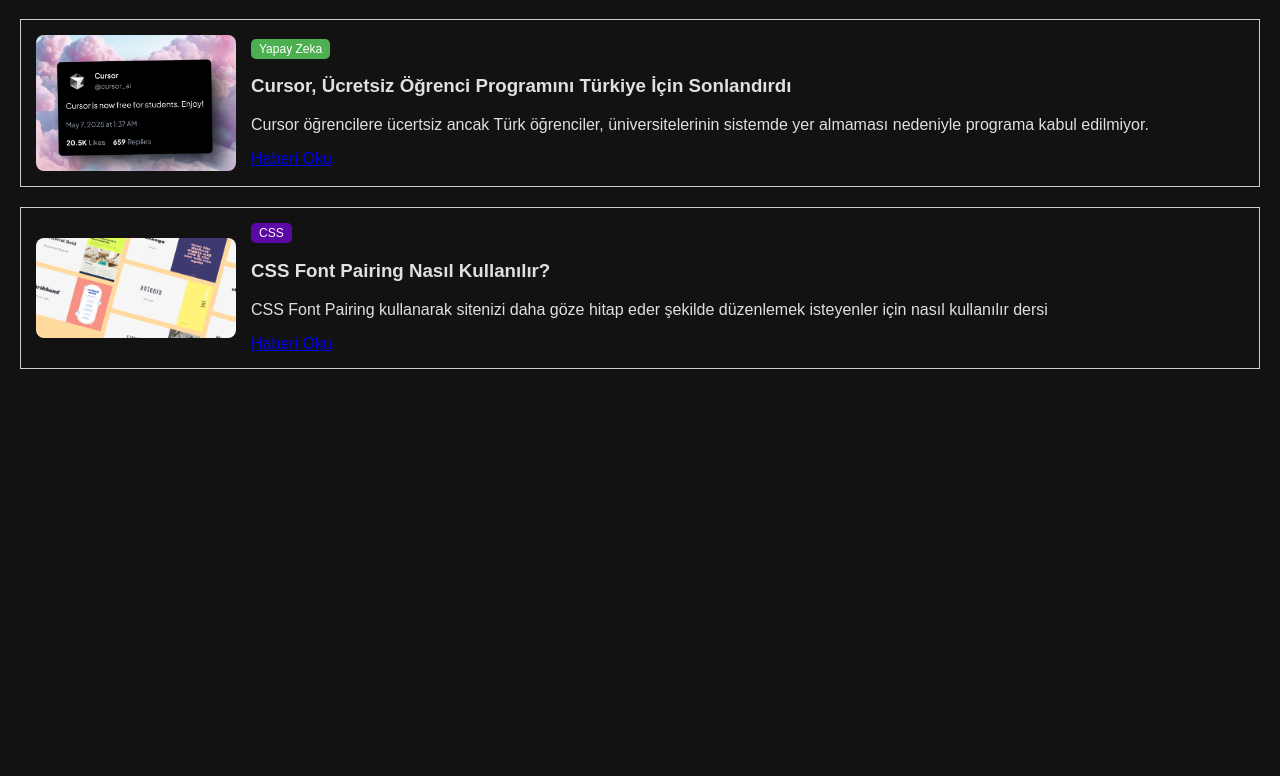
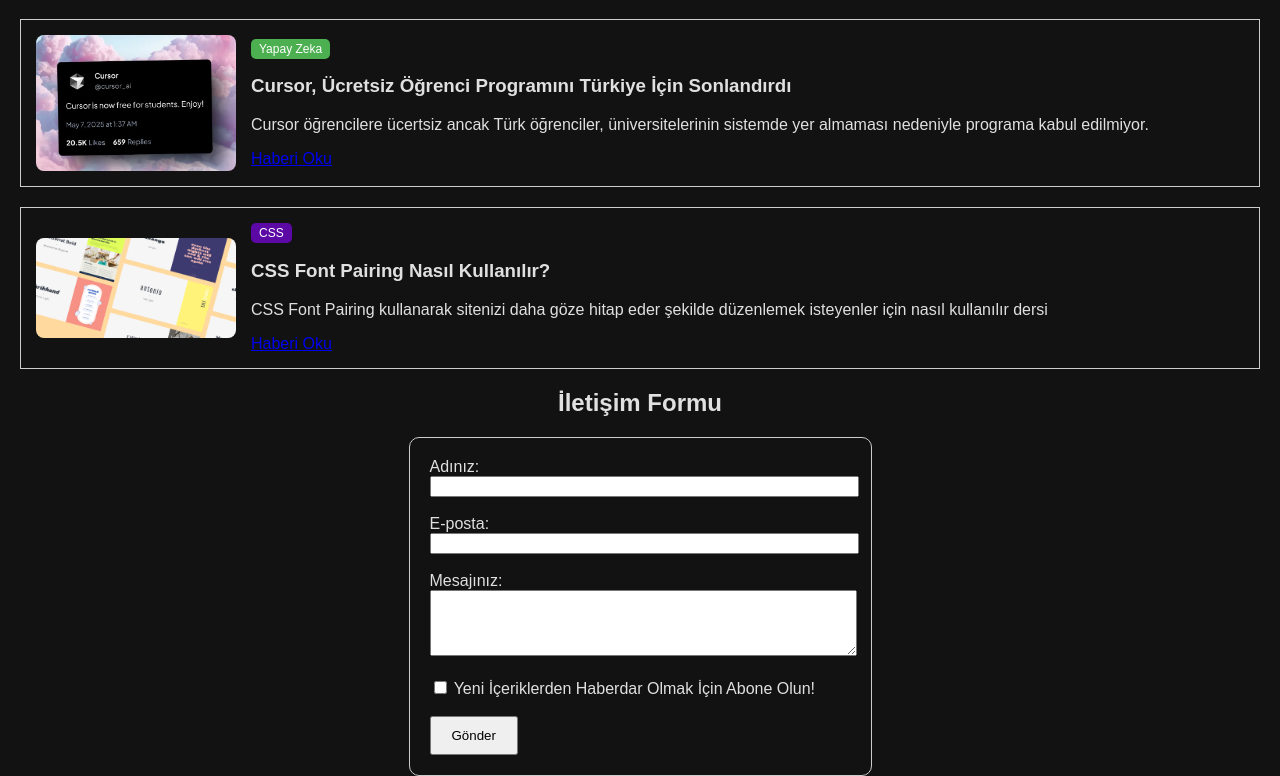
Before and after one commit to Elverpool/webodev1, a plain HTML site: page sayfalar/haberler.html in a window 1280 px wide. Shown: the part 1294-2070 px from the top of the page. Before the commit the page ends 1683 px from the top, so only its background shows below. Drawn offline with Linux system fonts and the light colour scheme.

Commit message:
Update haberler.html

```diff
--- a/sayfalar/haberler.html
+++ b/sayfalar/haberler.html
@@ -119,5 +119,24 @@
     </article>
 
 </section>
+<h2 id="contact" style="text-align: center;">İletişim Formu</h2>
+
+        <div style="text-align: center;">
+            <form action="gonderilen.html" method="get" style="display: inline-block; text-align: left; padding: 20px; border: 1px solid #ccc; border-radius: 10px;">
+                <label for="name">Adınız:</label><br>
+                <input type="text" id="name" name="name" style="width: 100%;"><br><br>
+
+                <label for="email">E-posta:</label><br>
+                <input type="email" id="email" name="email" style="width: 100%;"><br><br>
+
+                <label for="message">Mesajınız:</label><br>
+                <textarea id="message" name="message" rows="4" cols="50" style="width: 100%;"></textarea><br><br>
+
+                <input type="checkbox" id="subscribe" name="subscribe" value="yes">
+                <label for="subscribe">Yeni İçeriklerden Haberdar Olmak İçin Abone Olun!</label><br><br>
+
+                <input type="submit" value="Gönder" style="padding: 10px 20px;">
+            </form>
+        </div>
 </body>
 </html>
```
